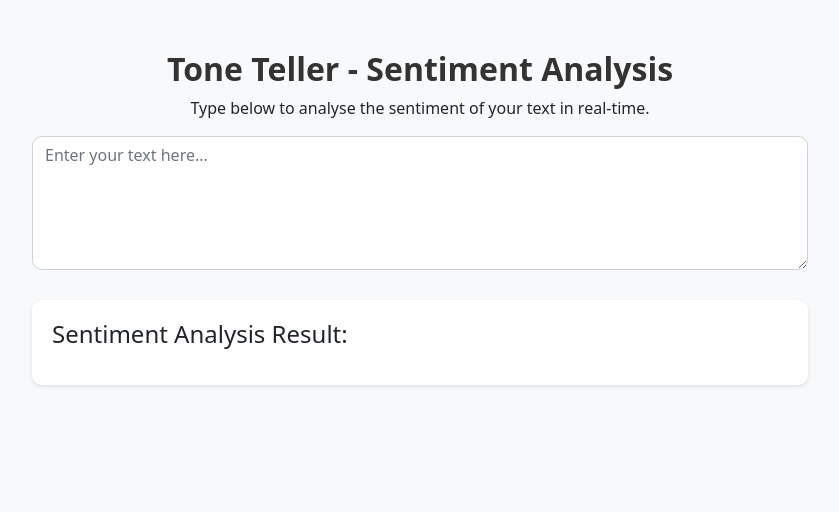
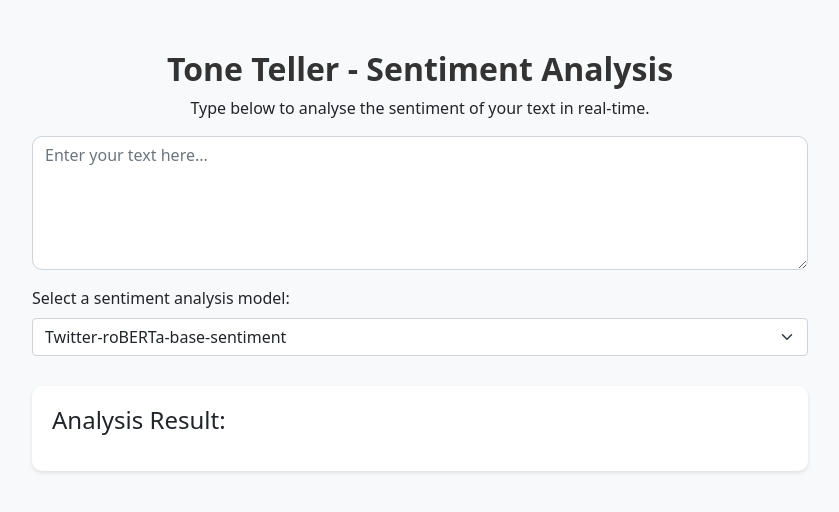
Before and after one commit to stephen-a-nicholson/tone-teller, a Flask app: page / in a window 1280 px wide. Shown: the top 512 px of the page, without its empty margins (220-1059 px from the left). Run offline with Flask 3, Linux system fonts and the light colour scheme.

Commit message:
Add feature to select which sentiment analysis model to choose

```diff
--- a/tone_teller/app.py
+++ b/tone_teller/app.py
@@ -8,8 +8,6 @@ from flask import Flask, render_template, request, jsonify
 from transformers import pipeline
 
 app = Flask(__name__)
-
-nlp = pipeline("sentiment-analysis")
 
 
 @app.route("/")
@@ -36,7 +34,11 @@ def analyse():
     """
     data = request.get_json()
     text = data["text"]
+    selected_model = data["model"]
+
+    nlp = pipeline("sentiment-analysis", model=selected_model)
     result = nlp(text)
+
     return jsonify(result)
 
 
--- a/tone_teller/templates/index.html
+++ b/tone_teller/templates/index.html
@@ -43,23 +43,38 @@
         <div class="mb-3">
             <textarea name="text" rows="5" class="form-control" id="textInput" placeholder="Enter your text here..."></textarea>
         </div>
+        <div class="mb-3">
+            <label for="modelSelect" class="form-label">Select a sentiment analysis model:</label>
+            <select class="form-select" id="modelSelect">
+                <option value="cardiffnlp/twitter-roberta-base-sentiment">Twitter-roBERTa-base-sentiment</option>
+                <option value="nlptown/bert-base-multilingual-uncased-sentiment">BERT-base-multilingual-uncased-sentiment</option>
+                <option value="bhadresh-savani/distilbert-base-uncased-emotion">DistilBERT-base-uncased-emotion</option>
+            </select>
+        </div>
         <div class="result">
-            <h4>Sentiment Analysis Result:</h4>
+            <h4>Analysis Result:</h4>
             <p id="result"></p>
         </div>
     </div>
     <script>
-        $(document).ready(function(){
-            $('#textInput').keyup(function(){
+        $(document).ready(function() {
+            $('#textInput').keyup(function() {
                 const text = $(this).val();
+                const selectedModel = $('#modelSelect').val();
                 $.ajax({
                     url: '/analyse',
                     type: 'POST',
                     contentType: 'application/json',
-                    data: JSON.stringify({text: text}),
+                    data: JSON.stringify({ text: text, model: selectedModel }),
                     dataType: 'json',
                     success: function(data) {
-                        $('#result').html('Sentiment: ' + data[0].label + ' (Confidence: ' + data[0].score.toFixed(2) + ')');
+                        let resultHtml = '';
+                        if (selectedModel === 'bhadresh-savani/distilbert-base-uncased-emotion') {
+                            resultHtml = 'Emotion: ' + data[0].label + ' (Confidence: ' + data[0].score.toFixed(2) + ')';
+                        } else {
+                            resultHtml = 'Sentiment: ' + data[0].label + ' (Confidence: ' + data[0].score.toFixed(2) + ')';
+                        }
+                        $('#result').html(resultHtml);
                     }
                 });
             });
```
